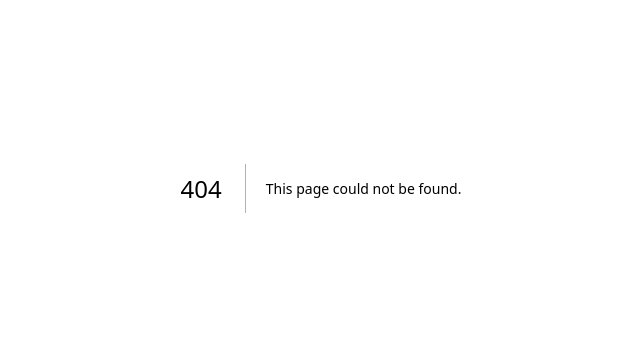
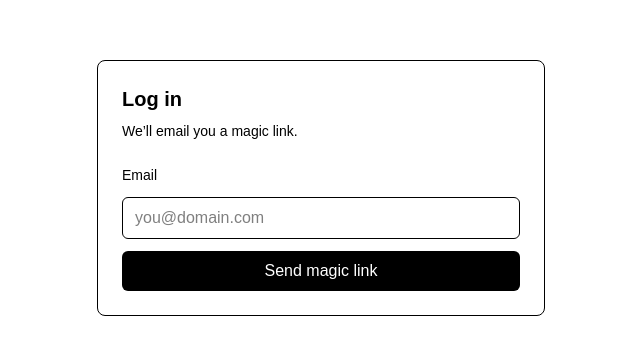
Before and after one commit to ethan-calderon/ppc-solutions-tools, a Next.js app: page /login in a window 1280 px wide. Before the commit this address had no page. Shown: the part 212-566 px from the top of the page, without its empty margins (319-959 px from the left). Built offline with nearby package versions, Linux system fonts and the light colour scheme; no server answers.

Commit message:
Add Supabase login and protect /app routes

```diff
--- a/package.json
+++ b/package.json
@@ -9,6 +9,7 @@
     "lint": "eslint"
   },
   "dependencies": {
+    "@supabase/supabase-js": "^2.98.0",
     "next": "16.1.6",
     "react": "19.2.3",
     "react-dom": "19.2.3"
--- a/src/app/app/layout.tsx
+++ b/src/app/app/layout.tsx
@@ -1,12 +1,57 @@
+"use client";
+
+import { useEffect, useState } from "react";
+import { supabase } from "@/lib/supabaseClient";
+import { useRouter } from "next/navigation";
 import { RightSidebar } from "@/components/layout/RightSidebar";
 
 export default function AppLayout({ children }: { children: React.ReactNode }) {
+  const router = useRouter();
+  const [ready, setReady] = useState(false);
+
+  useEffect(() => {
+    let mounted = true;
+
+    supabase.auth.getSession().then(({ data }) => {
+      if (!mounted) return;
+      if (!data.session) router.replace("/login");
+      else setReady(true);
+    });
+
+    const { data: sub } = supabase.auth.onAuthStateChange((_event, session) => {
+      if (!session) router.replace("/login");
+      else setReady(true);
+    });
+
+    return () => {
+      mounted = false;
+      sub.subscription.unsubscribe();
+    };
+  }, [router]);
+
+  if (!ready) {
+    return (
+      <div className="min-h-screen flex items-center justify-center bg-white text-black">
+        Loading...
+      </div>
+    );
+  }
+
   return (
-    <div className="min-h-screen bg-gray-50">
+    <div className="min-h-screen bg-gray-50 text-black">
       <div className="flex min-h-screen">
         <div className="flex-1">
-          <header className="h-14 border-b bg-white flex items-center px-6">
+          <header className="h-14 border-b bg-white flex items-center justify-between px-6">
             <div className="text-sm font-semibold">PPC Solutions • Tools</div>
+            <button
+              className="text-sm underline"
+              onClick={async () => {
+                await supabase.auth.signOut();
+                router.replace("/login");
+              }}
+            >
+              Log out
+            </button>
           </header>
           <div>{children}</div>
         </div>
--- /dev/null
+++ b/src/app/login/page.tsx
@@ -0,0 +1,55 @@
+"use client";
+
+import { useState } from "react";
+import { supabase } from "@/lib/supabaseClient";
+
+export default function LoginPage() {
+  const [email, setEmail] = useState("");
+  const [loading, setLoading] = useState(false);
+  const [message, setMessage] = useState<string | null>(null);
+
+  async function signInWithEmail(e: React.FormEvent) {
+    e.preventDefault();
+    setLoading(true);
+    setMessage(null);
+
+    const { error } = await supabase.auth.signInWithOtp({
+      email,
+      options: { emailRedirectTo: `${window.location.origin}/app` },
+    });
+
+    setLoading(false);
+    setMessage(error ? error.message : "Check your email for the login link.");
+  }
+
+  return (
+    <main className="min-h-screen flex items-center justify-center bg-white text-black p-6">
+      <div className="w-full max-w-md border rounded-lg p-6">
+        <h1 className="text-xl font-semibold">Log in</h1>
+        <p className="mt-2 text-sm">We’ll email you a magic link.</p>
+
+        <form onSubmit={signInWithEmail} className="mt-6 space-y-3">
+          <label className="block text-sm font-medium">Email</label>
+          <input
+            className="w-full border rounded-md px-3 py-2"
+            type="email"
+            value={email}
+            onChange={(e) => setEmail(e.target.value)}
+            placeholder="you@domain.com"
+            required
+          />
+
+          <button
+            type="submit"
+            disabled={loading}
+            className="w-full rounded-md bg-black text-white py-2"
+          >
+            {loading ? "Sending..." : "Send magic link"}
+          </button>
+        </form>
+
+        {message ? <p className="mt-4 text-sm">{message}</p> : null}
+      </div>
+    </main>
+  );
+}
--- /dev/null
+++ b/src/lib/supabaseClient.ts
@@ -0,0 +1,6 @@
+import { createClient } from "@supabase/supabase-js";
+
+const supabaseUrl = process.env.NEXT_PUBLIC_SUPABASE_URL!;
+const supabaseAnonKey = process.env.NEXT_PUBLIC_SUPABASE_ANON_KEY!;
+
+export const supabase = createClient(supabaseUrl, supabaseAnonKey);
```
Also changed, not shown: 1 other file (tests, documents, lock files or other folders).
